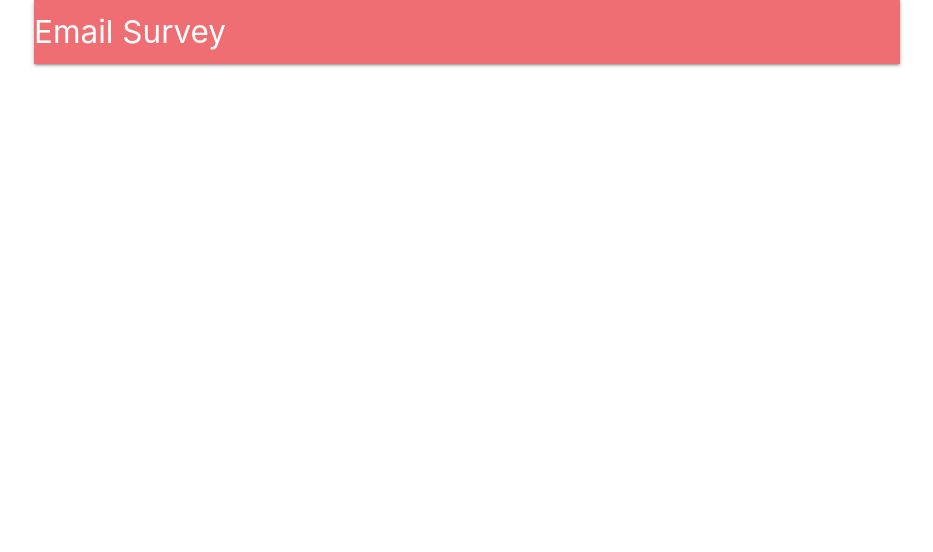
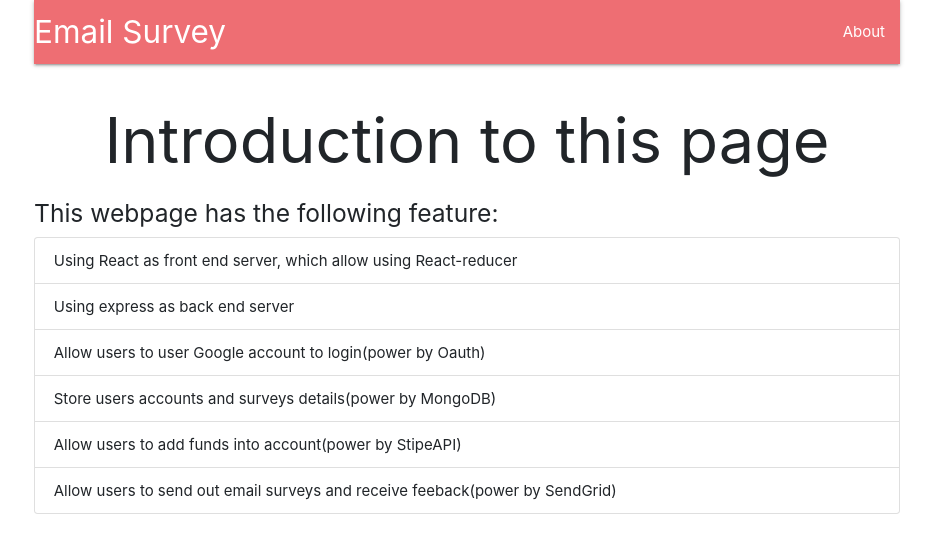
Before and after one commit to edisonleung1/email_survey, a React (Create React App) app in the folder client/: page /about in a window 1280 px wide. Shown: the top 552 px of the page, without its empty margins (173-1106 px from the left). Built offline with nearby package versions, Linux system fonts and the light colour scheme; no server answers.

Commit message:
add about page and readme

```diff
--- /dev/null
+++ b/client/src/components/About.js
@@ -0,0 +1,24 @@
+import React from 'react';
+
+const About=()=>{
+  return(
+    <div>
+      <h1 style={{textAlign:'center'}}>
+        Introduction to this page
+      </h1>
+      <h5>
+        This webpage has the following feature:
+      </h5>
+      <ul className="list-group">
+        <li className="list-group-item">Using React as front end server, which allow using React-reducer</li>
+        <li className="list-group-item">Using express as back end server</li>
+        <li className="list-group-item">Allow users to user Google account to login(power by Oauth)</li>
+        <li className="list-group-item">Store users accounts and surveys details(power by MongoDB)</li>
+        <li className="list-group-item">Allow users to add funds into account(power by StipeAPI)</li>
+        <li className="list-group-item">Allow users to send out email surveys and receive feeback(power by SendGrid)</li>
+      </ul>
+    </div>
+  );
+};
+
+export default About;
--- a/client/src/components/App.js
+++ b/client/src/components/App.js
@@ -7,6 +7,7 @@ import Header from './Header';
 import Dashboard from './Dashboard';
 import SurveyNew from './surveys/SurveyNew';
 import Landing from './Landing';
+import About from './About';
 
 class App extends Component{
   componentDidMount(){
@@ -20,6 +21,7 @@ class App extends Component{
             <Route exact path="/" component={Landing} />
             <Route exact path="/surveys" component={Dashboard} />
             <Route exact path="/surveys/new" component={SurveyNew} />
+            <Route exact path="/about" component={About} />
           </div>
         </BrowserRouter>
     );
--- a/client/src/components/Header.js
+++ b/client/src/components/Header.js
@@ -5,6 +5,7 @@ import Payments from './Payments';
 
 class Header extends Component {
   renderContent() {
+
     switch (this.props.auth){
       case null:
         return;
@@ -30,6 +31,7 @@ class Header extends Component {
             >
               Email Survey
             </Link>
+            <ul className="right"> <a href="/about">About</a></ul>
             <ul className="right">
               {this.renderContent()}
             </ul>
```
Also changed, not shown: 1 other file (tests, documents, lock files or other folders).
